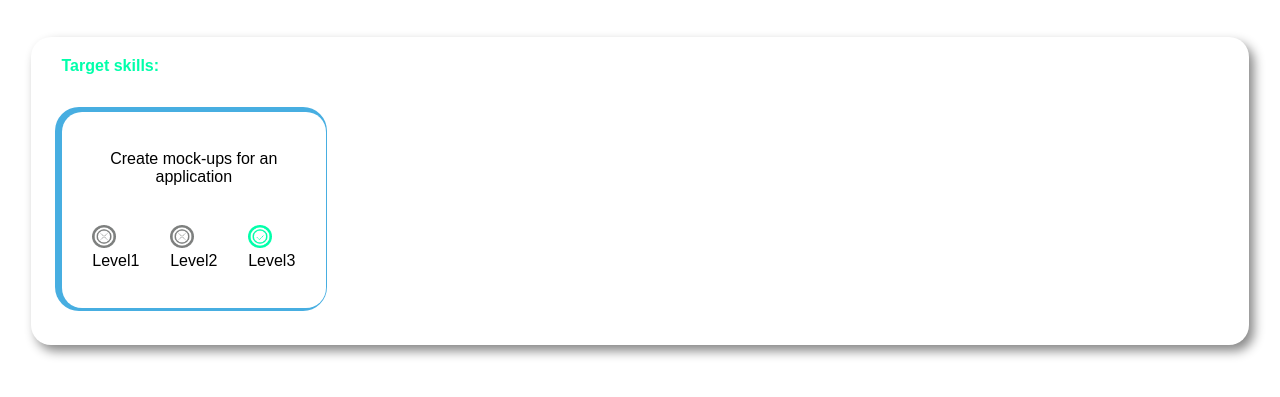
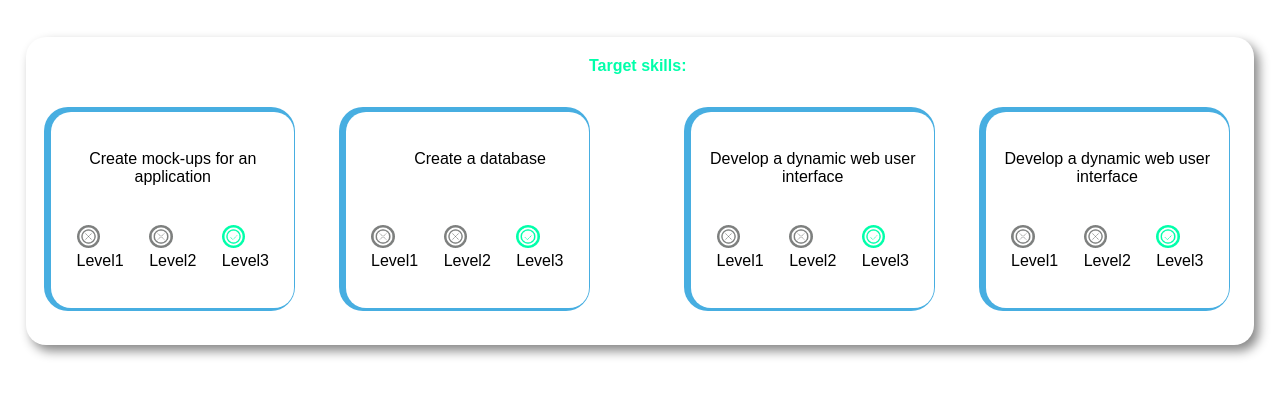
Before and after one commit to adnanbouthir/Class-Management-App, a PHP site: page /MonBrief.html in a window 1280 px wide; the page is wider, and only the part inside the window is pictured. Shown: the part 80-477 px from the top of that part. Run offline with PHP 8.4, Linux system fonts and the light colour scheme.

Commit message:
Finish all skills my briefs

```diff
--- a/MonBrief.html
+++ b/MonBrief.html
@@ -81,7 +81,96 @@ Level3
 </div>
 <!-- END FIRST SKILL -->
 
+
+
+
+<div class="skillcontainer1">
 </div>
+<div class="todo1">
+<P>
+    Create a database
+</P>
+</div>
+<div class="no3">
+<img src="assets/images/no.png" alt="">
+Level1
+</div>
+
+<div class="no4">
+<img src="assets/images/no.png" alt="">
+Level2
+</div>
+
+<div class="yes1">
+<img src="assets/images/yes.png" alt="">
+Level3
+</div>
+<!-- END SECOND SKILL -->
+<div class="skillcontainer2">
+</div>
+<div class="todo2">
+<P>
+    Develop a dynamic web user interface
+
+
+</P>
+</div>
+<div class="no5">
+<img src="assets/images/no.png" alt="">
+Level1
+</div>
+
+<div class="no6">
+<img src="assets/images/no.png" alt="">
+Level2
+</div>
+
+<div class="yes2">
+<img src="assets/images/yes.png" alt="">
+Level3
+</div>
+<!-- END third SKILL -->
+<div class="skillcontainer3">
+</div>
+<div class="todo3">
+<P>
+    Develop a dynamic web user interface
+
+
+</P>
+</div>
+<div class="no7">
+<img src="assets/images/no.png" alt="">
+Level1
+</div>
+
+<div class="no8">
+<img src="assets/images/no.png" alt="">
+Level2
+</div>
+
+<div class="yes3">
+<img src="assets/images/yes.png" alt="">
+Level3
+</div>
+<!-- END fourth skill -->
+
+
+
+
+
+
+
+
+
+
+
+
+
+
+</div>
+
+
 
 </body>
 </html>
--- a/style/monbrief.css
+++ b/style/monbrief.css
@@ -112,7 +112,7 @@
 .skills{
 align-self: flex-end;
 grid-row-end: 4;
-grid-column: 3/7;
+grid-column: 19/26;
 color: #00FFAA;
 font-weight: bold;
 }
@@ -161,3 +161,169 @@ font-weight: bold;
     height: 50%;
     width: 50%;
 }
+
+/* STYLE SECONDE CARD */
+
+
+.skillcontainer1 {
+    background-color: white;
+    box-shadow: -3px -1px 0px 4px #47AEE1;
+    grid-row: 5/10;
+    grid-column: 12/19;
+    border-radius: 20px;
+}
+
+.todo1 {
+    text-align: center;
+    grid-row: 6;
+    grid-column: 12/20;
+}
+
+
+
+
+
+
+
+.no3 {
+    grid-column: 13;
+    grid-row: 8;
+}
+
+.no3 img {
+    height: 50%;
+    width: 50%;
+}
+
+.no4 {
+    grid-column: 15;
+    grid-row: 8;
+}
+
+.no4 img {
+    height: 50%;
+    width: 50%;
+}
+
+
+.yes1 {
+    grid-column: 17;
+    grid-row: 8;
+}
+
+.yes1 img {
+    height: 50%;
+    width: 50%;
+}
+
+
+
+/* STYLE THIRD CARD */
+
+
+.skillcontainer2 {
+    background-color: white;
+    box-shadow: -3px -1px 0px 4px #47AEE1;
+    grid-row: 5/10;
+    grid-column: 23/30;
+    border-radius: 20px;
+}
+
+.todo2 {
+    text-align: center;
+    grid-row: 6;
+    grid-column: 23/30;
+}
+
+
+
+
+
+
+
+.no5 {
+    grid-column: 24;
+    grid-row: 8;
+}
+
+.no5 img {
+    height: 50%;
+    width: 50%;
+}
+
+.no6 {
+    grid-column: 26;
+    grid-row: 8;
+}
+
+.no6 img {
+    height: 50%;
+    width: 50%;
+}
+
+
+.yes2 {
+    grid-column: 28;
+    grid-row: 8;
+}
+
+.yes2 img {
+    height: 50%;
+    width: 50%;
+}
+
+
+
+
+/* STYLE FOURTH CARD */
+
+.skillcontainer3 {
+    background-color: white;
+    box-shadow: -3px -1px 0px 4px #47AEE1;
+    grid-row: 5/10;
+    grid-column: 32/39;
+    border-radius: 20px;
+}
+
+.todo3 {
+    text-align: center;
+    grid-row: 6;
+    grid-column: 32/39;
+}
+
+
+
+
+
+
+
+.no7 {
+    grid-column: 33;
+    grid-row: 8;
+}
+
+.no7 img {
+    height: 50%;
+    width: 50%;
+}
+
+.no8 {
+    grid-column: 35;
+    grid-row: 8;
+}
+
+.no8 img {
+    height: 50%;
+    width: 50%;
+}
+
+
+.yes3 {
+    grid-column: 37;
+    grid-row: 8;
+}
+
+.yes3 img {
+    height: 50%;
+    width: 50%;
+}
```
